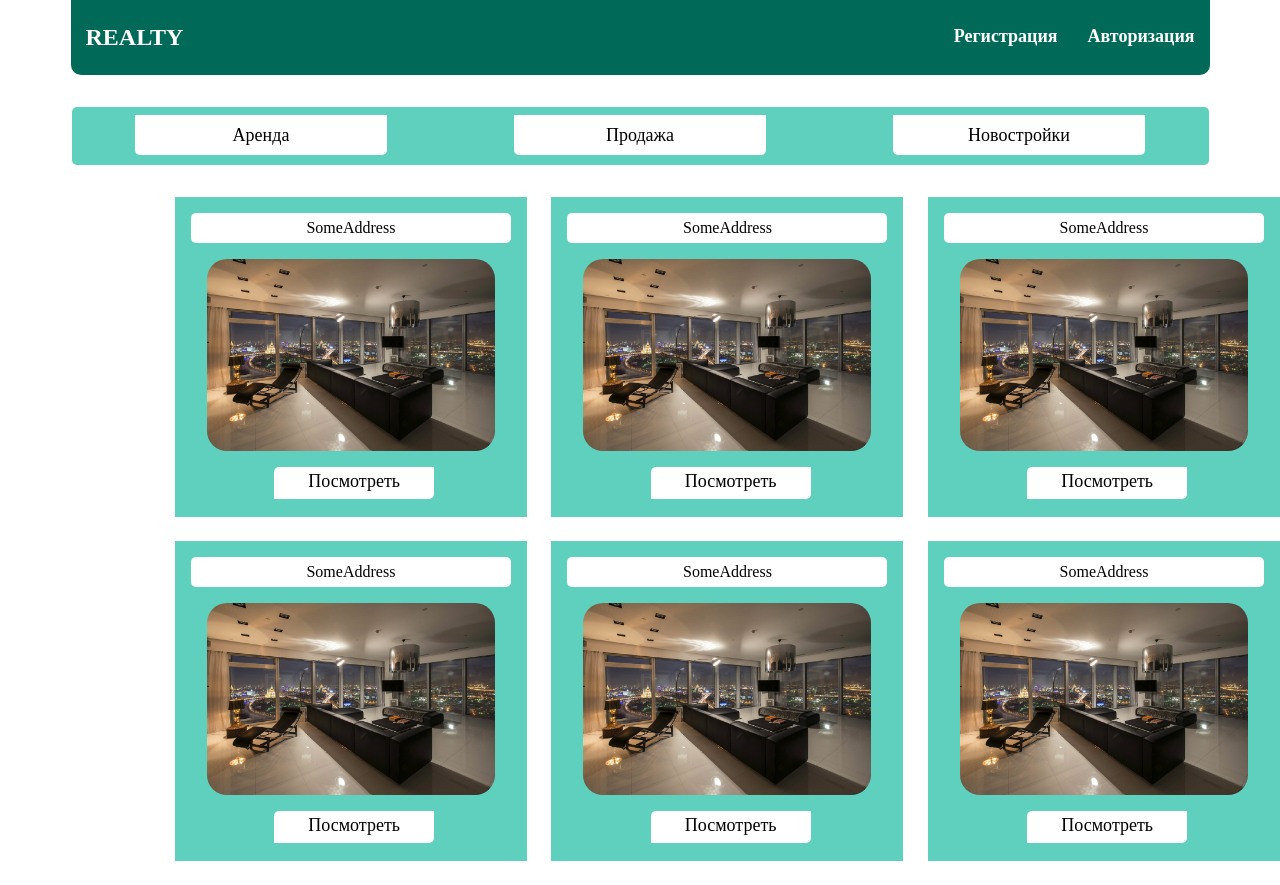
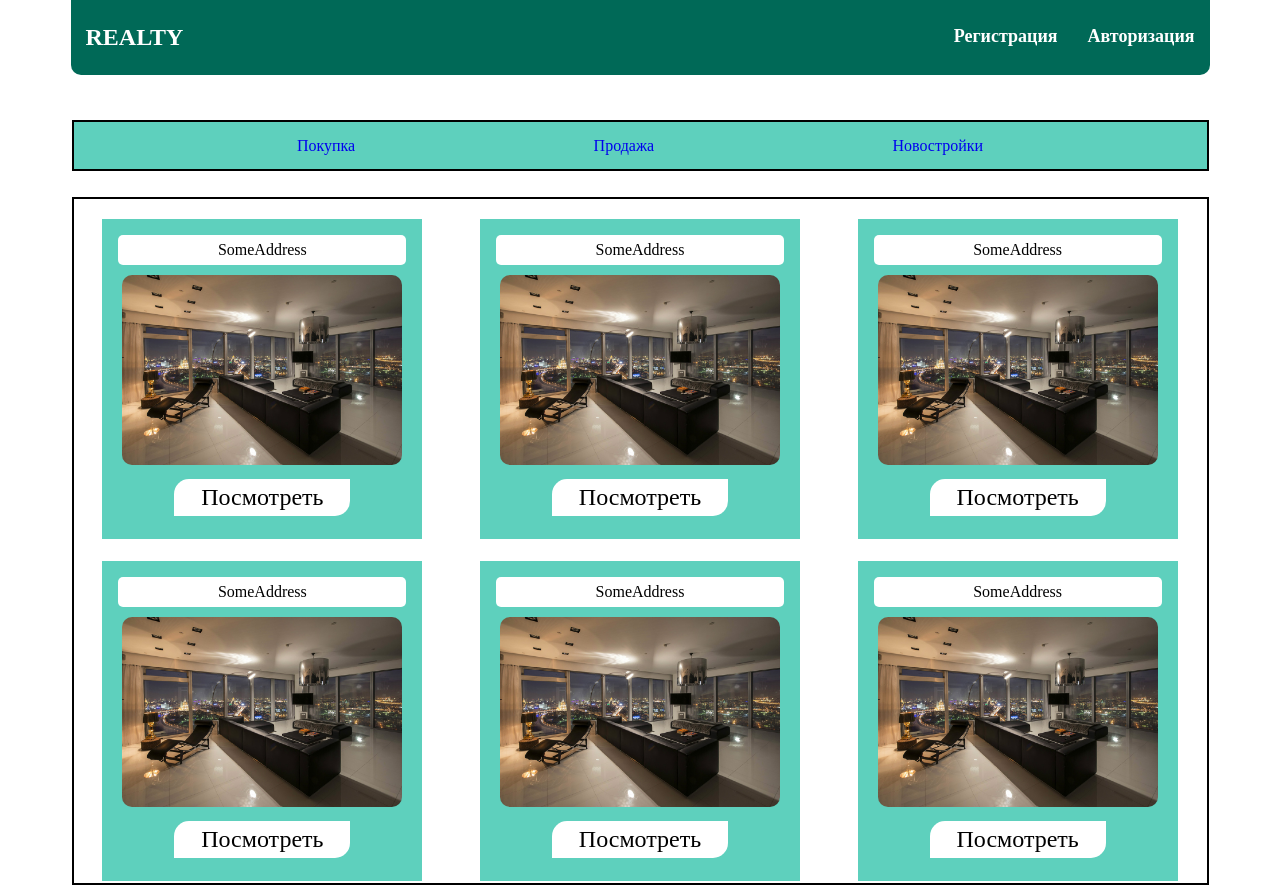
Before and after one commit to YANCX-dev/codeRep, a PHP site: page / in a window 1280 px wide. Run offline with PHP 8.4, Linux system fonts and the light colour scheme.

Commit message:
codeReform

```diff
--- a/2021/web_project/web_project/css/style.css
+++ b/2021/web_project/web_project/css/style.css
@@ -1,7 +1,9 @@
 *{
     margin: 0;
     padding: 0;
+    box-sizing: border-box;
 }
+
 
 .header{
     display: flex;
@@ -32,34 +34,32 @@
     font-size: 24px;
 }
 .menu{
+    background-color:#5ED0BD;
+    border: 2px solid black;
+    width: 1137px;
+    height: 51px;
+    margin: 0 auto;
+    margin-top: 45px;
+}
+.menu__items{
     display: flex;
-    justify-content: space-around;
-    margin: 2em auto;
-    max-width: 1137px;
-    min-height: 58px;
-    border-radius: 5px;
-    background-color: #5ED0BD;
+    justify-content: space-evenly;
+    flex-wrap: wrap;
+    list-style: none;
+    text-decoration: none;
 }
-.menu__item{
-    display: flex;
-    justify-content: center;
-    padding-top: 10px;
-    margin-top: 0.5em;
-    max-height: 30px;
-    min-width: 252px;
-    border-radius: 0 0 5px 5px;
-    background-color: #FFFFFF;
+.menu__items>li>a{
+    padding: 15px;
+    display: inline-block;
+    text-decoration: none;
+
 }
-.menu__item>a{
-    text-decoration: none;
-    font-weight: 400;
-    font-size: 18px;
-    color:black
-}
+
 .card-box{
-    /* border: black 2px solid; */
-    margin: 0.5em 0 0 9.4em;
-    max-width: 74em;
+    border: black 2px solid;
+    margin: 0 auto;
+    margin-top: 2%;
+    width: 1137px;
     height: 43em;
     display: flex;
     flex-wrap: wrap;
@@ -68,9 +68,10 @@
 .card{
     /* border: solid 2px black; */
     width: 20em;
-    height: 18em;
-    margin: 0 0 0 auto;
+    height: 320px;
     padding: 1em;
+    margin: 0 auto;
+    margin-top: 20px;
     background-color: #5ED0BD;
     justify-content: space-between;
 }
@@ -85,30 +86,28 @@
 .card__address>p{
     margin-top: 0.4em;
 }
+.card__image >img{
+    margin: 10px auto;
+    margin-left: 4px;
+    /* border: 2px solid black; */
+    height: 190px;
+    width: 280px;
+    border-radius: 10px;
+}
 .card__button{
     display: flex;
     justify-content: center;
-    width: 10em;
-    height: 2em;
-    margin: 0 0 0 5.2em;
-    background-color: #FFFFFF;
-    border-radius: 5px 0px;
+    align-items: center;
 }
-.card__button>a{
-    padding: 0.2em;
-    font-size: 18px;
-    text-align: center;
-    width: 10em;
-    height: 1.7em;
+.card__button > a{
+    display: inline-block;
+    background-color: #fff;
     text-decoration: none;
     color: black;
+    font-size: 24px;
+    text-align: center;
+    width: 176px;
+    height: 37px;
+    padding-top: 5px;
+    border-radius: 15px 0 15px 0;
 }
-.card__image{
-    display: flex;
-    margin: 1em;
-    height: 12em;
-    width: 5em;
-}
-.card__image>img{
-    border-radius: 20px;
-}
--- a/2021/web_project/web_project/index.html
+++ b/2021/web_project/web_project/index.html
@@ -20,49 +20,54 @@
     <!-- Хедер -->
     <!-- Меню -->
     <div class="menu">
-          <div class="menu__item"><a href="#">
-            Аренда
-          </a>
-          </div>
-          <div class="menu__item"><a href="#">
-            Продажа
-          </a>
-          </div>
-          <div class="menu__item"><a href="#">
-            Новостройки
-          </a>
-          </div>
+      <ul class="menu__items">
+        <li><a href="#">Покупка</a></li>
+        <li><a href="#">Продажа</a></li>
+        <li><a href="#">Новостройки</a></li>
+      </ul>
     </div>
     <!-- Меню -->
     <!-- Карточки -->
       <div class="card-box">
         <div class="card">
-            <div class="card__address"><p>SomeAddress</p></div>
+          <div class="card__address">
+            <p>SomeAddress</p>
+          </div>
           <div class="card__image"><img src="img/flat1.jpg" alt="Квартира"></div>
           <div class="card__button"><a href="">Посмотреть</a></div>
         </div>
         <div class="card">
-            <div class="card__address"><p>SomeAddress</p></div>
+          <div class="card__address">
+            <p>SomeAddress</p>
+          </div>
           <div class="card__image"><img src="img/flat1.jpg" alt="Квартира"></div>
           <div class="card__button"><a href="">Посмотреть</a></div>
         </div>
         <div class="card">
-            <div class="card__address"><p>SomeAddress</p></div>
+          <div class="card__address">
+            <p>SomeAddress</p>
+          </div>
           <div class="card__image"><img src="img/flat1.jpg" alt="Квартира"></div>
           <div class="card__button"><a href="">Посмотреть</a></div>
         </div>
         <div class="card">
-            <div class="card__address"><p>SomeAddress</p></div>
+          <div class="card__address">
+            <p>SomeAddress</p>
+          </div>
           <div class="card__image"><img src="img/flat1.jpg" alt="Квартира"></div>
           <div class="card__button"><a href="">Посмотреть</a></div>
         </div>
         <div class="card">
-            <div class="card__address"><p>SomeAddress</p></div>
+          <div class="card__address">
+            <p>SomeAddress</p>
+          </div>
           <div class="card__image"><img src="img/flat1.jpg" alt="Квартира"></div>
           <div class="card__button"><a href="">Посмотреть</a></div>
         </div>
         <div class="card">
-            <div class="card__address"><p>SomeAddress</p></div>
+          <div class="card__address">
+            <p>SomeAddress</p>
+          </div>
           <div class="card__image"><img src="img/flat1.jpg" alt="Квартира"></div>
           <div class="card__button"><a href="">Посмотреть</a></div>
         </div>
```
Lines whose indentation alone changed are shown as unchanged.
